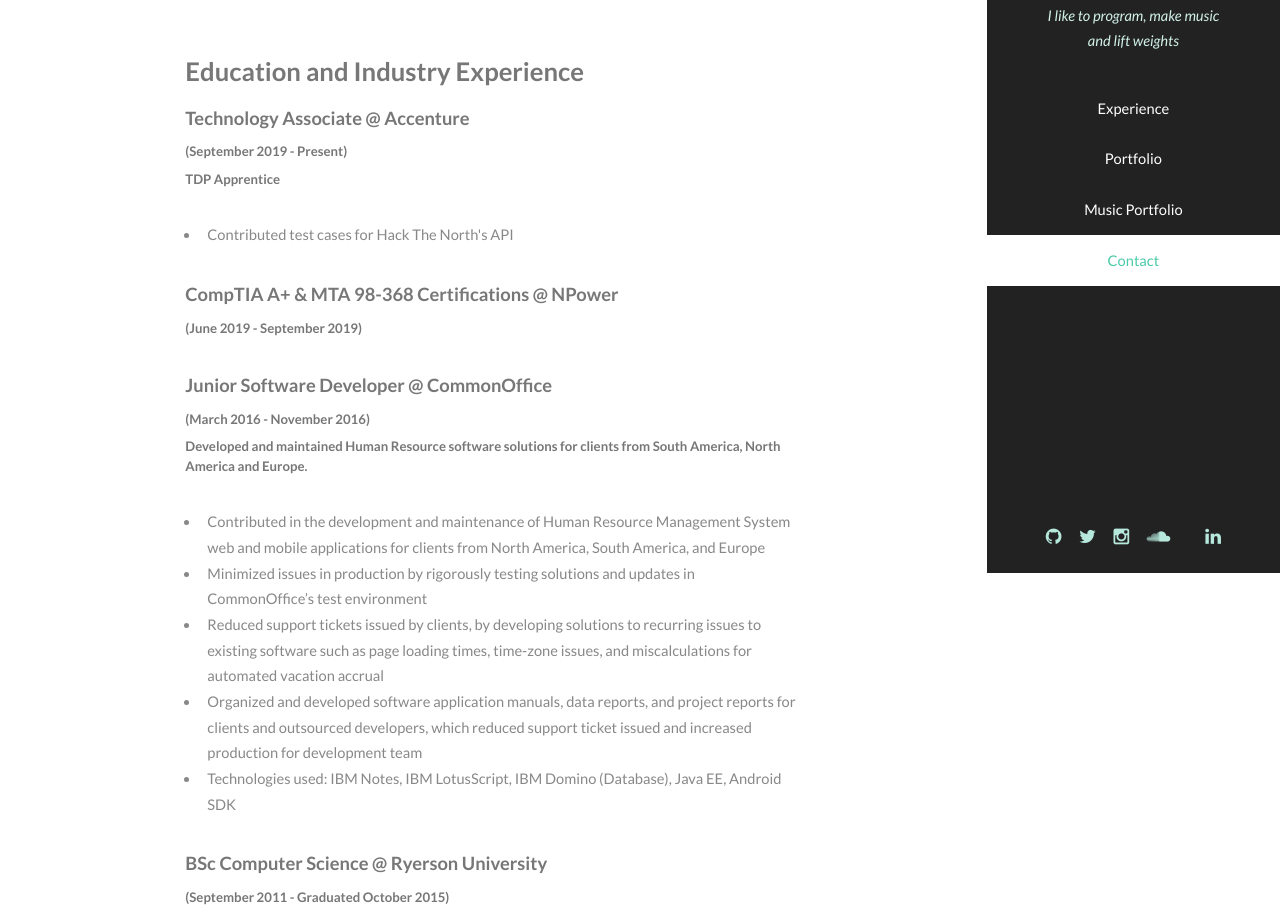
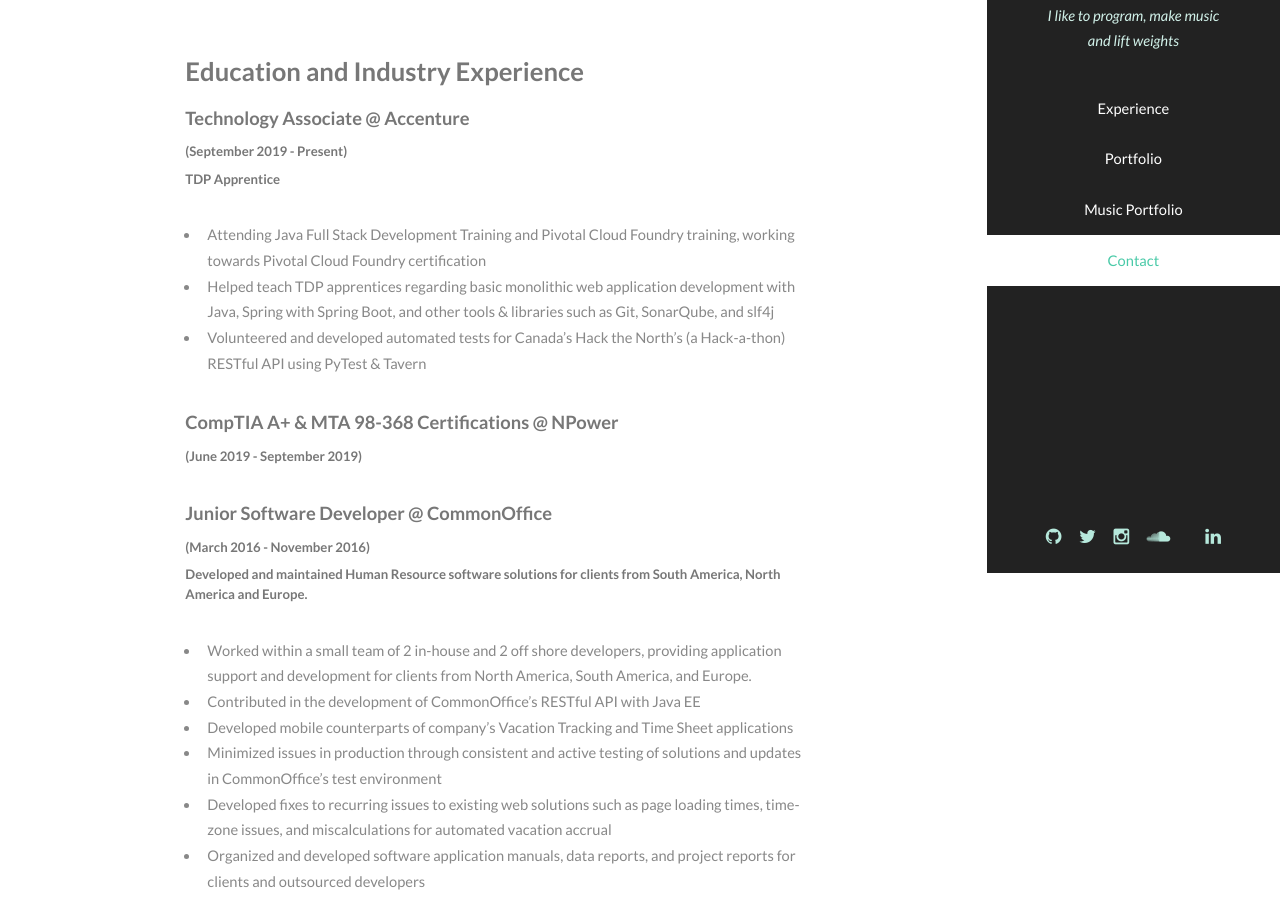
Before and after one commit to jfsaaved/jfsaaved.github.io, a plain HTML site: page index.html in a window 1280 px wide. Shown: the part 227-1138 px from the top of the page. Drawn offline with Linux system fonts and the light colour scheme.

Commit message:
update on job roles

```diff
--- a/index.html
+++ b/index.html
@@ -59,7 +59,9 @@
 
 									<p>
 										<ul type="square">
-											<li>Contributed test cases for Hack The North's API</li>
+											<li>Attending Java Full Stack Development Training and Pivotal Cloud Foundry training, working towards Pivotal Cloud Foundry certification</li>
+											<li>Helped teach TDP apprentices regarding basic monolithic web application development with Java, Spring with Spring Boot, and other tools & libraries such as Git, SonarQube, and slf4j</li>
+											<li>Volunteered and developed automated tests for Canada’s Hack the North’s (a Hack-a-thon) RESTful API using PyTest & Tavern</li>
 										</ul>
 									</p>
 									<h4>CompTIA A+ & MTA 98-368 Certifications @ NPower</br></h4>
@@ -72,11 +74,13 @@
 
 									<p>
 										<ul type="square">
-											<li>Contributed in the development and maintenance of Human Resource Management System web and mobile applications for clients from North America, South America, and Europe</li>
-											<li>Minimized issues in production by rigorously testing solutions and updates in CommonOffice’s test environment</li>
-											<li>Reduced support tickets issued by clients, by developing solutions to recurring issues to existing software such as page loading times, time-zone issues, and miscalculations for automated vacation accrual</li>
-											<li>Organized and developed software application manuals, data reports, and project reports for clients and outsourced developers, which reduced support ticket issued and increased production for development team</li>
-											<li>Technologies used: IBM Notes, IBM LotusScript, IBM Domino (Database), Java EE, Android SDK</li>
+<li>Worked within a small team of 2 in-house and 2 off shore developers, providing application support and development for clients from North America, South America, and Europe.</li>
+<li>Contributed in the development of CommonOffice’s RESTful API with Java EE</li>
+<li>Developed mobile counterparts of company’s Vacation Tracking and Time Sheet applications</li>
+<li>Minimized issues in production through consistent and active testing of solutions and updates in CommonOffice’s test environment</li>
+<li>Developed fixes to recurring issues to existing web solutions such as page loading times, time-zone issues, and miscalculations for automated vacation accrual</li>
+<li>Organized and developed software application manuals, data reports, and project reports for clients and outsourced developers</li>
+
 										</ul>
 									</p>
 
```
